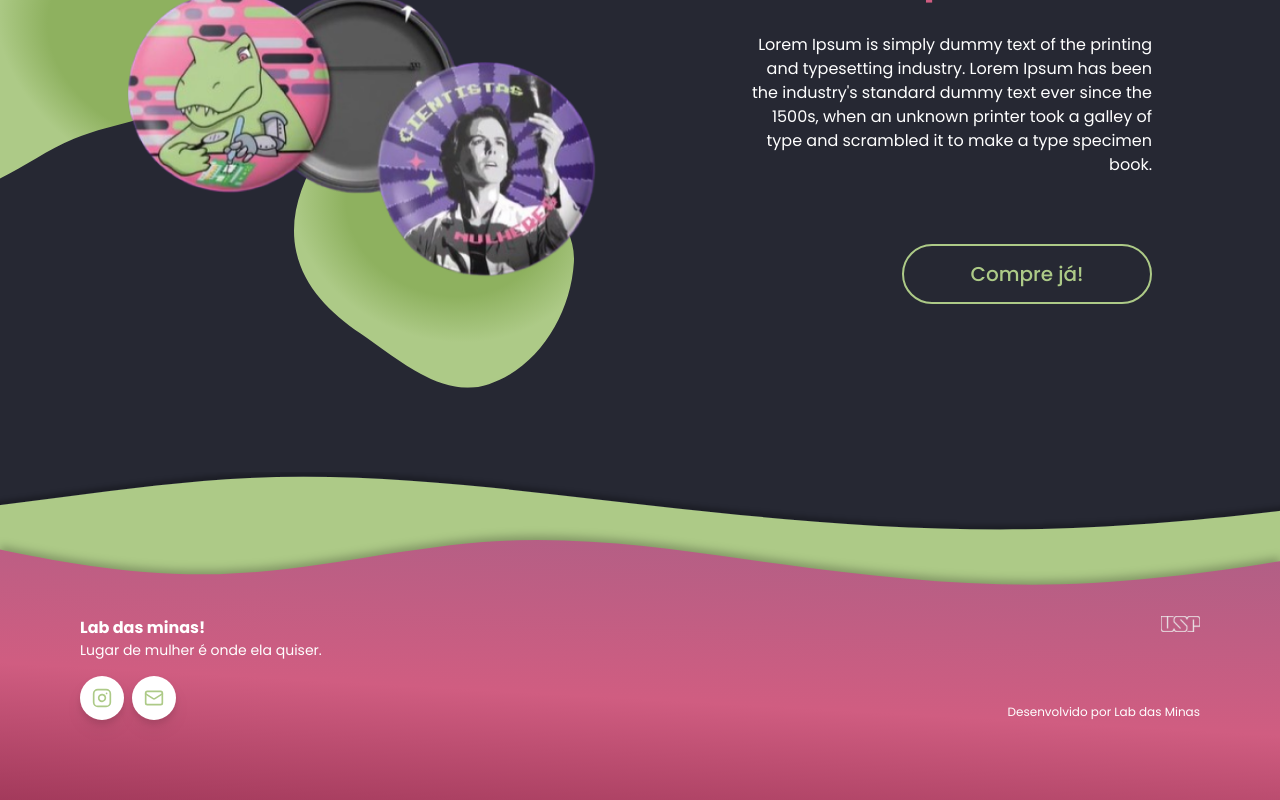
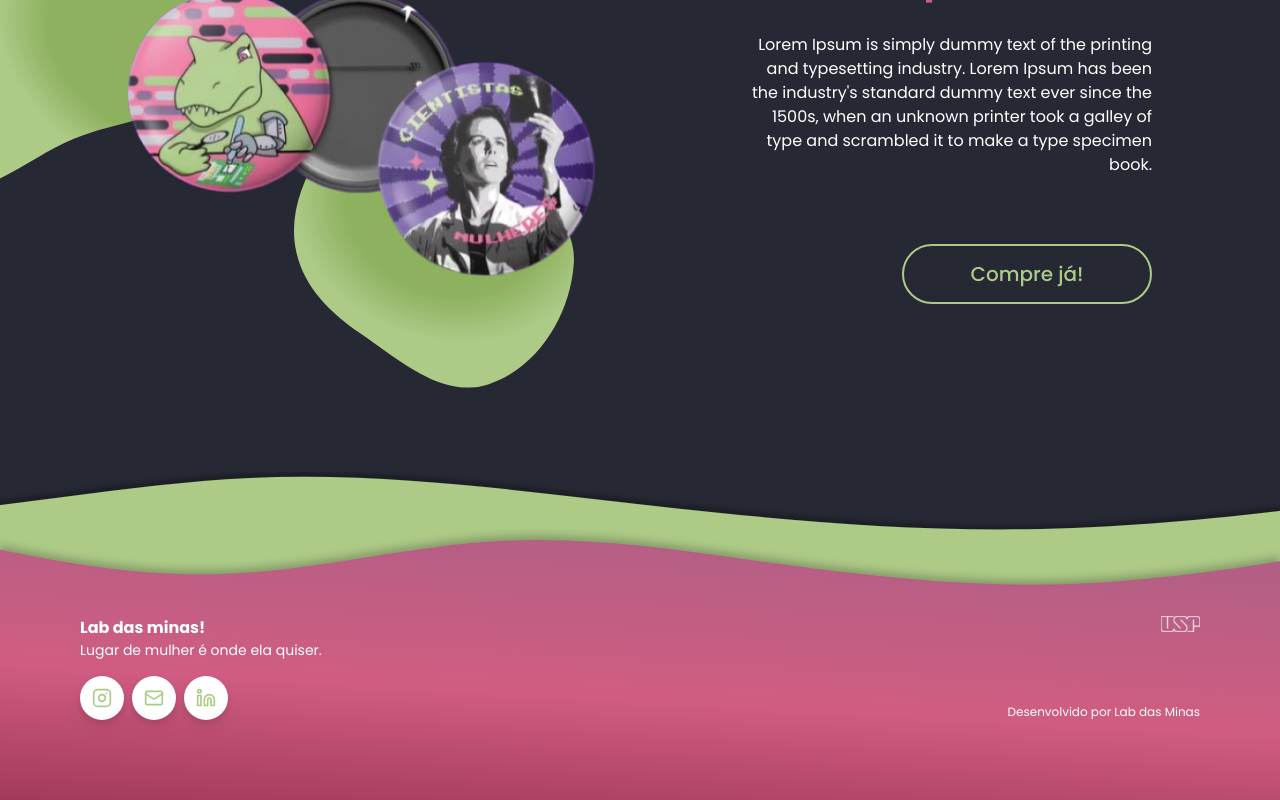
Before and after one commit to LabDasMinas/labdasminas.github.io, a Next.js app: page / in a window 1280 px wide. Shown: the part 3183-3983 px from the top of the page. Built offline with nearby package versions, Linux system fonts and the light colour scheme.

Commit message:
feat: add linkedin button

```diff
--- a/src/components/Footer.tsx
+++ b/src/components/Footer.tsx
@@ -1,6 +1,5 @@
 import Image from "@/components/ImageG";
-import { LuInstagram } from "react-icons/lu";
-import { LuMail } from "react-icons/lu";
+import { LuInstagram, LuMail, LuLinkedin } from "react-icons/lu";
 
 
 interface RedeSocialProps {
@@ -31,6 +30,7 @@ export default function Footer() {
                 <div className="flex gap-x-2 text-verdeLab pt-4">
                     <RedeSocial icon={<LuInstagram size={20} />} link="https://www.instagram.com/labdasminas/" />
                     <RedeSocial icon={<LuMail size={20} />} link="mailto:labdasminas@gmail.com" />
+                    <RedeSocial icon={<LuLinkedin size={20} />} link="https://www.linkedin.com/company/lab-das-minas" />
                 </div>
             </div>
             <div className="md:flex md:flex-col md:items-end md:justify-between pt-8 md:pt-0">
```
